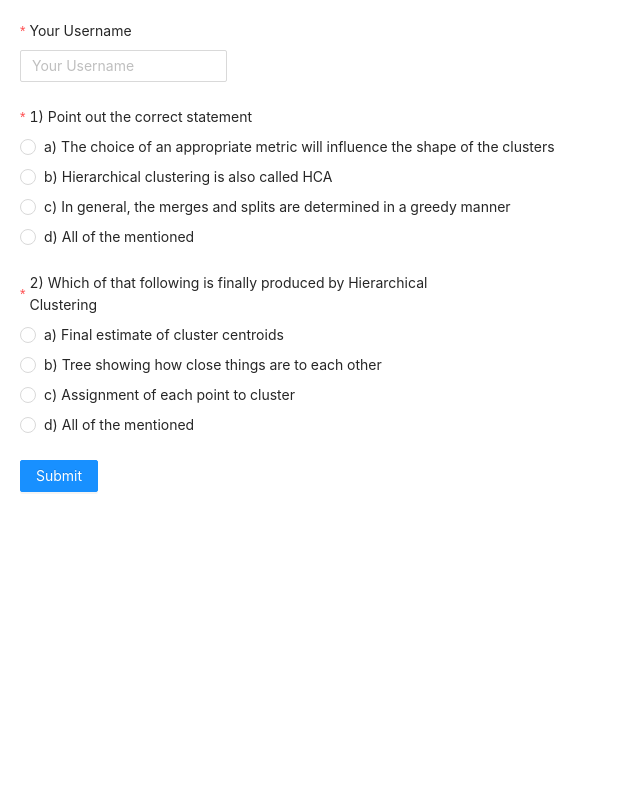
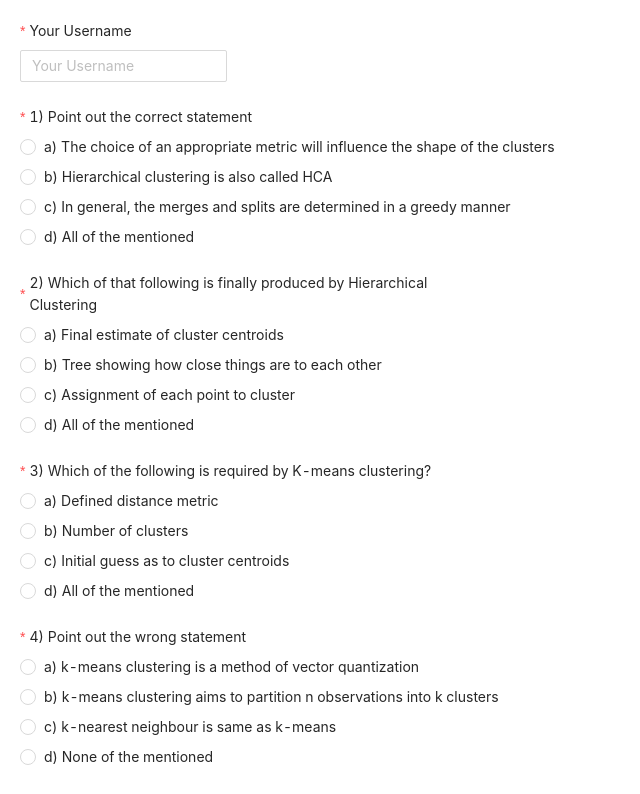
Before and after one commit to JinFengAng/Quiz, a React (Create React App) app in the folder frontend/: page / in a window 1280 px wide. Shown: the top 794 px of the page, without its empty margins (0-640 px from the left). Built offline with nearby package versions, Linux system fonts and the light colour scheme.

Commit message:
20 question

```diff
--- a/frontend/src/page/quiz.js
+++ b/frontend/src/page/quiz.js
@@ -85,7 +85,7 @@ function Quiz() {
                         </Space>
                     </Radio.Group>
                 </Form.Item>
-                {/* <Form.Item
+                <Form.Item
                     label='3)	Which of the following is required by K-means clustering?'
                     name='Q3'
                     rules={[{ required: true, message: "Please select an option!" }]}>
@@ -350,7 +350,7 @@ function Quiz() {
                             <Radio value={'D'}>d)	All of the Mentioned</Radio>
                         </Space>
                     </Radio.Group>
-                </Form.Item> */}
+                </Form.Item>
                 <Form.Item>
                     <Button type="primary" htmlType="submit">
                         Submit
```
